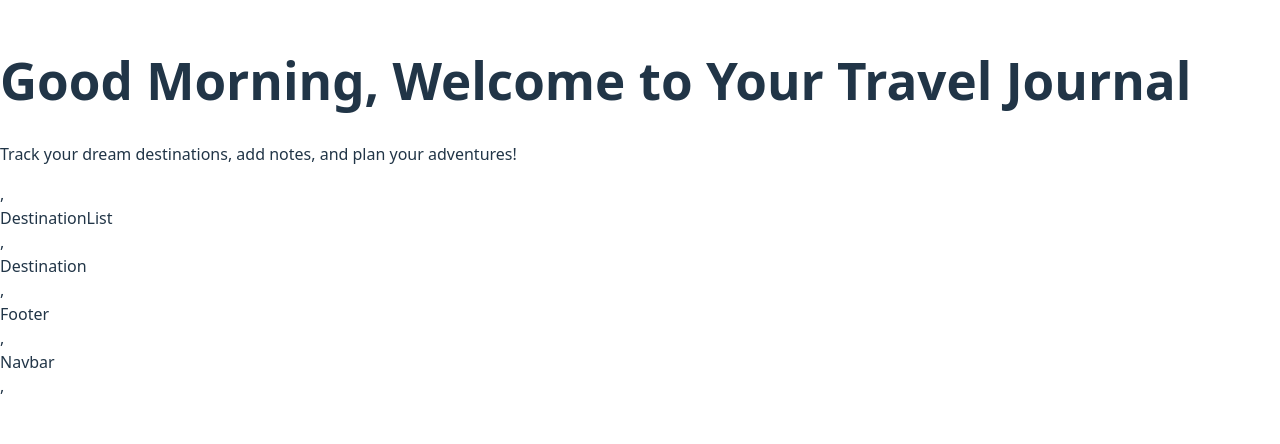
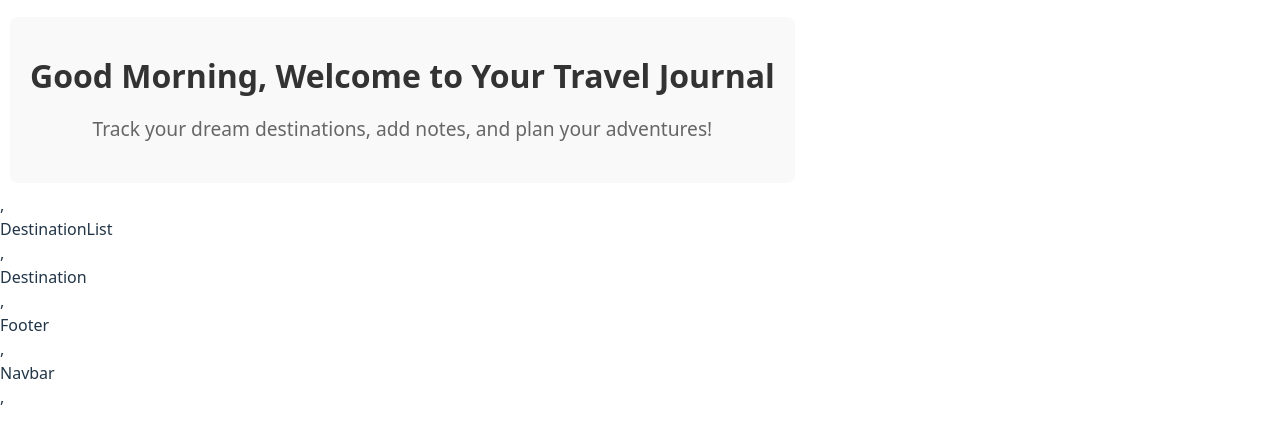
Before and after one commit to Joshuakaranja/final-phase-2-project, a React (Vite) app: page / in a window 1280 px wide. Shown: the part 192-636 px from the top of the page. Built offline with nearby package versions, Linux system fonts and the light colour scheme.

Commit message:
Adds inline styling

```diff
--- a/src/Description.jsx
+++ b/src/Description.jsx
@@ -25,11 +25,23 @@ function Description() {
   }, []);
 
   return (
-    <div className="description">
-      <h1>{greeting}, Welcome to Your Travel Journal</h1>
-      <p>Track your dream destinations, add notes, and plan your adventures!</p>
+    <div style={{
+
+      padding: '20px',
+      textAlign: 'center',
+      backgroundColor: '#f9f9f9',
+      borderRadius: '8px',
+      margin: '10px'
+    }}>
+      <h1 style={{
+        fontSize: '2em',
+        color: '#333'
+      }}>{greeting}, Welcome to Your Travel Journal</h1>
+      <p style={{
+        fontSize: '1.2em',
+        color: '#666'
+      }}>Track your dream destinations, add notes, and plan your adventures!</p>
     </div>
   );
 }
-
 export default Description;
```
